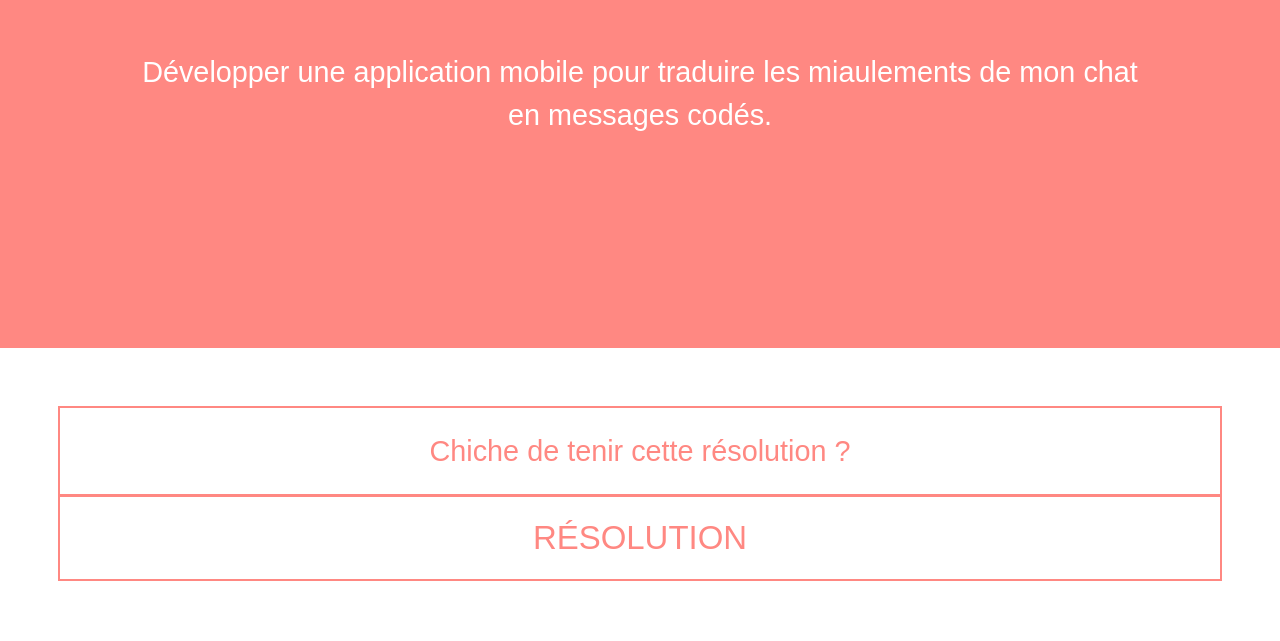
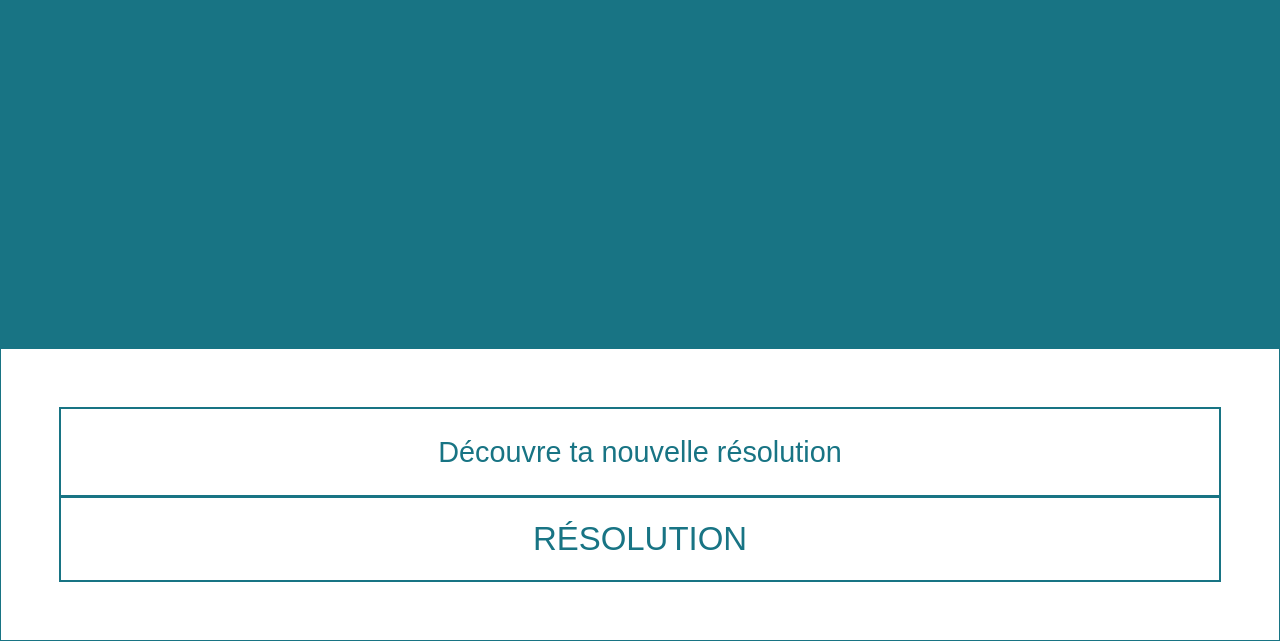
Before and after one commit to helene-monnier/resolution, a website: page index.html in a window 1280 px wide. Shown: the part 161-802 px from the top of the page. Drawn offline with Linux system fonts and the light colour scheme.

Commit message:
ajout de la resolution random + transitions

```diff
--- a/js/index.js
+++ b/js/index.js
@@ -1,11 +1,80 @@
 // import resolutions from ('../data/resolutions');
+const resolutions = [
+  {
+      id: 1,
+      texte: 'Collectionner les chaussettes orphelines et organiser une cérémonie annuelle pour leur rendre hommage.'
+  },
+  {
+      id: 2,
+      texte: 'Devenir un expert en jonglage avec des objets de la vie quotidienne.'
+  },
+  {
+      id: 3,
+      texte: 'Savoir jouer la Valse d’Amélie au piano.'
+  },
+  {
+      id: 4,
+      texte: 'Organiser une compétition de chasse aux trésors dans ma ville, avec des énigmes cachées dans les endroits les plus insolites.'
+  },
+  {
+      id: 5,
+      texte: 'Apprendre quelque chose de nouveau chaque mois.'
+  },
+  {
+      id: 6,
+      texte: 'Consacrer du temps à la méditation ou à la pleine conscience'
+  },
+  {
+      id: 7,
+      texte: 'Lire au moins un livre par mois pour nourrir mon esprit.'
+  },
+  {
+      id: 8,
+      texte: 'Réduire ma consommation de viande.'
+  },
+  {
+      id: 9,
+      texte: 'Organiser une soirée cinéma en regardant uniquement des films des années 80 en mangeant des snacks cosmiques.'
+  },
+  {
+      id: 10,
+      texte: 'Avoir un setup incroyable.'
+  },
+  {
+      id: 11,
+      texte: 'Développer une application mobile pour traduire les miaulements de mon chat en messages codés.'
+  },
+  {
+      id: 12,
+      texte: 'Faire un projet d’apothéose qui déchire.'
+  },
+  {
+      id: 13,
+      texte: 'Créer un portfolio pour présenter mes compétences'
+  },
+  {
+      id: 14,
+      texte: 'Participer à des hackathons pour résoudre des problèmes technologiques intéressants.'
+  },
+  {
+      id: 15,
+      texte: 'Suivre des cours en ligne pour me tenir au courant des dernières tendances et technologies.'
+  },
+  {
+      id: 16,
+      texte: 'Obtenir mon titre pro'
+  },
+  {
+      id: 17,
+      texte: 'Trouver une entreprise sympa pour faire CDA en contrat de pro'
+  },
+];
 
 const app = {
   init: () => {
     app.container = document.querySelector("#app");
 
     app.containerResolution();
-    app.resolution();
     app.containerActive();
     app.h1Elm();
     app.buttonElm();
@@ -18,10 +87,13 @@ const app = {
   },
 
   resolution: () => {
-    app.resolution = document.createElement('p');
-    app.resolution.textContent = 'Développer une application mobile pour traduire les miaulements de mon chat en messages codés. ';
+    const randomIndex = Math.floor(Math.random() * resolutions.length);
+    const randomResolution = resolutions[randomIndex];
+    app.resolutionElm = document.createElement('p');
+    app.resolutionElm.textContent = randomResolution.texte;
+    app.resolutionElm.classList.add('resolution-item');
     parentElm = document.querySelector('#containerResolution');
-    parentElm.append(app.resolution);
+    parentElm.append(app.resolutionElm);
   },
 
   containerActive: () => {
@@ -32,7 +104,7 @@ const app = {
 
   h1Elm: () => {
     app.h1Elm = document.createElement('h1');
-    app.h1Elm.textContent = 'Chiche de tenir cette résolution ?';
+    app.h1Elm.textContent = 'Découvre ta nouvelle résolution';
     parentElm = document.querySelector('#containerActive');
     parentElm.append(app.h1Elm);
   },
@@ -43,6 +115,14 @@ const app = {
     app.buttonElm.textContent = 'Résolution';
     parentElm = document.querySelector('#containerActive');
     parentElm.append(app.buttonElm);
+
+    // écouteur d'évent au click sur le button
+    app.buttonElm.addEventListener('click', () => {
+      if (app.resolutionElm) {
+        app.resolutionElm.remove();
+      }
+      app.resolution();
+    })
   },
 
 }
--- a/style/style.css
+++ b/style/style.css
@@ -1,3 +1,7 @@
+:root {
+  --color-vivid: #187484;
+}
+
 #app {
   display: flex;
   flex-direction: column;
@@ -5,6 +9,8 @@
   min-height: 100vh;
   max-height: 100vh;
   font-family: sans-serif;
+  margin: 0 auto;
+  border: solid .1em var(--color-vivid);
 }
 
 #containerResolution {
@@ -12,7 +18,7 @@
   align-items: center;
   justify-content: center;
   text-align: center;
-  background-color: #ff8882;
+  background-color: var(--color-vivid);
   height: 80vh;
   color: #fff;
   font-size: calc(1em + 1vw);
@@ -22,10 +28,10 @@
 #containerActive {
   flex: 1;
   margin: 2em;
-  border: solid .1em #ff8882;
+  border: solid .1em var(--color-vivid);
   display: flex;
   flex-direction: column;
-  color: #ff8882;
+  color: var(--color-vivid);
   text-align: center;
   font-size: calc(1em + 1vw);
   font-weight: 500;
@@ -44,15 +50,31 @@ p {
 #button {
   line-height: 10vh;
   border: none;
-  border-top: solid .1em #ff8882;
-  color: #ff8882;
+  border-top: solid .1em var(--color-vivid);
+  color: var(--color-vivid);
   background-color: #fff;
   text-transform: uppercase;
   font-size: calc(.7em + 1vw);
-  animation: animate 4s linear infinite;
 }
 
 #button:hover {
-  background-color: #ff8882;
-  color:#fff
+  background-color: var(--color-vivid);
+  color:#fff;
+  cursor: pointer;
+  transition: 500ms;
 }
+
+@keyframes fadeIn {
+  from {
+    opacity: 0;
+    transform: translateY(-20px);
+  }
+  to {
+    opacity: 1;
+    transform: translateY(0);
+  }
+}
+
+.resolution-item {
+  animation: fadeIn 0.5s ease forwards;
+}
```
